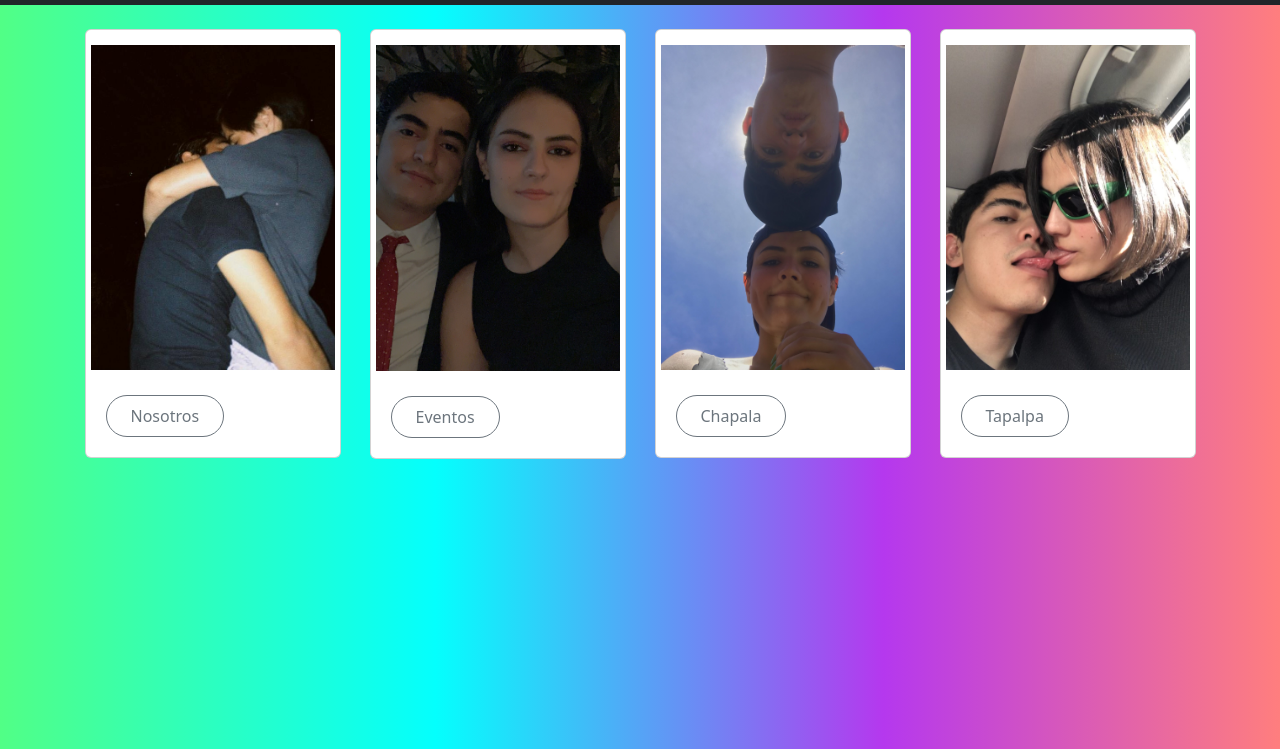
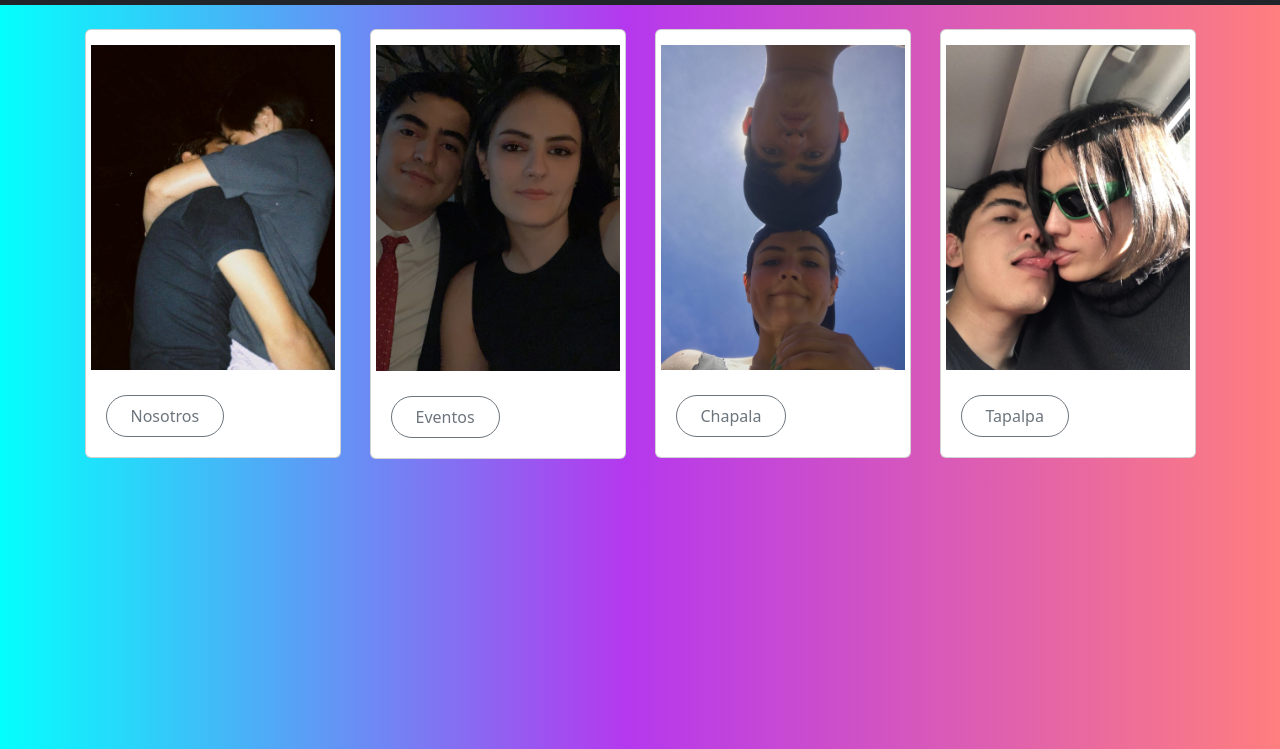
Before and after one commit to FabioSol/AlbumEli, a plain HTML site: page index.html in a window 1280 px wide. Shown: the part 51-800 px from the top of the page. Drawn offline with nearby package versions, Linux system fonts and the light colour scheme.

Commit message:
gradient change

```diff
--- a/css/interfaz.css
+++ b/css/interfaz.css
@@ -1,7 +1,7 @@
 body{
-    background: rgb(81,255,134);
-    background: -webkit-linear-gradient(90deg, rgba(81,255,134,1) 0%, rgba(4,255,253,1) 34%, rgba(181,56,238,1) 69%, rgba(255,126,126,1) 100%);
-    background: linear-gradient(90deg, rgba(81,255,134,1) 0%, rgba(4,255,253,1) 34%, rgba(181,56,238,1) 69%, rgba(255,126,126,1) 100%);
+    background: rgb(4,255,253);
+    background: -webkit-linear-gradient(90deg, rgba(4,255,253,1) 0%, rgba(181,56,238,1) 49%, rgba(255,126,126,1) 100%);
+    background: linear-gradient(90deg, rgba(4,255,253,1) 0%, rgba(181,56,238,1) 49%, rgba(255,126,126,1) 100%);
 }
 
 #description{
```
